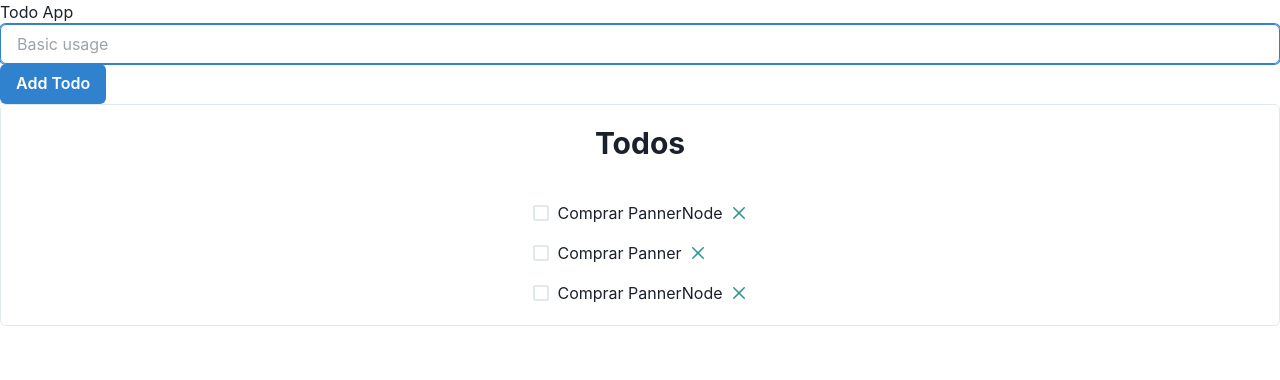
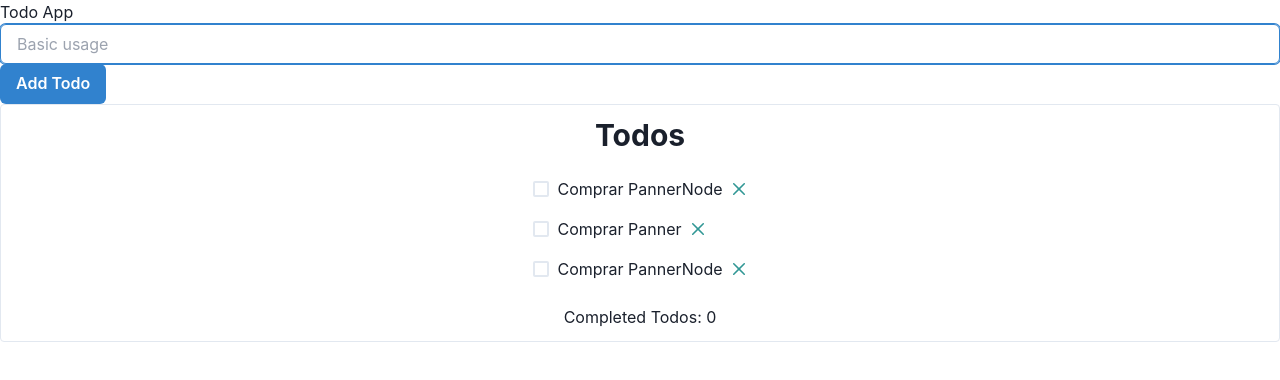
Before and after one commit to perrebser/todo-app, a React (Vite) app: page / in a window 1280 px wide. Shown: the top 380 px of the page. Built offline with nearby package versions, Linux system fonts and the light colour scheme.

Commit message:
show completed todos

```diff
--- a/src/components/Todos.tsx
+++ b/src/components/Todos.tsx
@@ -2,24 +2,27 @@ import { ListTodoType, TodoType } from "../types";
 import {
   List,
   ListItem,
-  Checkbox,
   Card,
   CardHeader,
   Heading,
   CardBody,
+  CardFooter,
 } from "@chakra-ui/react";
 import Todo from "./Todo";
 
 interface Props {
   todos: ListTodoType;
   onRemoveTodo: (id: number) => void;
-  onToggleCompleted:({id,completed}:Pick<TodoType,'id' | 'completed'>) => void
+  onToggleCompleted: ({
+    id,
+    completed,
+  }: Pick<TodoType, "id" | "completed">) => void;
 }
 
-const Todos: React.FC<Props> = ({ todos, onRemoveTodo,onToggleCompleted}) => {
+const Todos: React.FC<Props> = ({ todos, onRemoveTodo, onToggleCompleted }) => {
   return (
     <div className="flex justify-center">
-      <Card align="center" className="w-2/3" variant={"outline"}>
+      <Card align="center" className="w-1/3 my-10" size={"sm"} variant={"outline"}>
         <CardHeader>
           <Heading size="lg">Todos</Heading>
         </CardHeader>
@@ -28,7 +31,7 @@ const Todos: React.FC<Props> = ({ todos, onRemoveTodo,onToggleCompleted}) => {
             {todos.map((todo) => (
               <ListItem
                 key={todo.id}
-                className={todo.completed ? "line-through" : ""}
+                className={todo.completed ? "line-through text-slate-300" : ""}
               >
                 <Todo
                   key={todo.id}
@@ -42,6 +45,11 @@ const Todos: React.FC<Props> = ({ todos, onRemoveTodo,onToggleCompleted}) => {
             ))}
           </List>
         </CardBody>
+        <CardFooter>
+            <p className="text-xs text-slate-300">
+              Completed Todos: {todos.filter((todo) => todo.completed).length}
+            </p>
+        </CardFooter>
       </Card>
     </div>
   );
```
